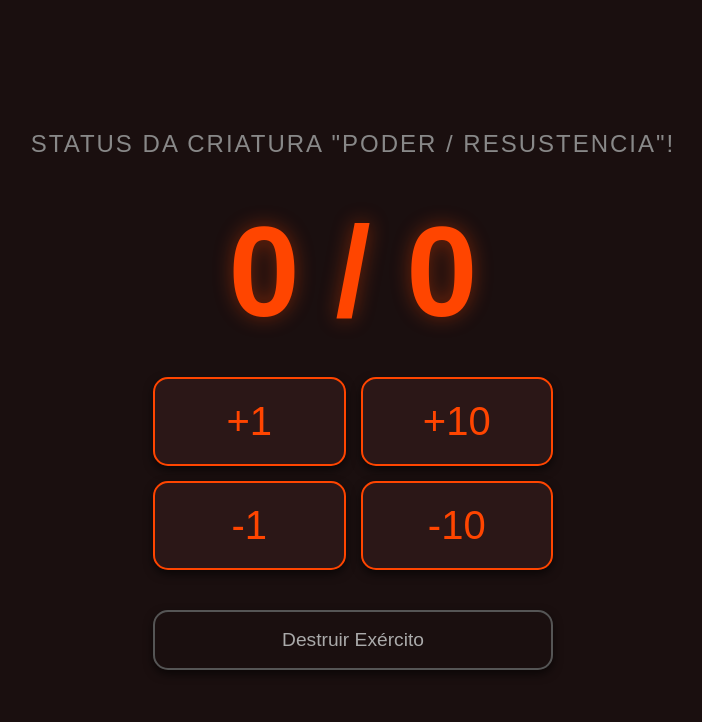
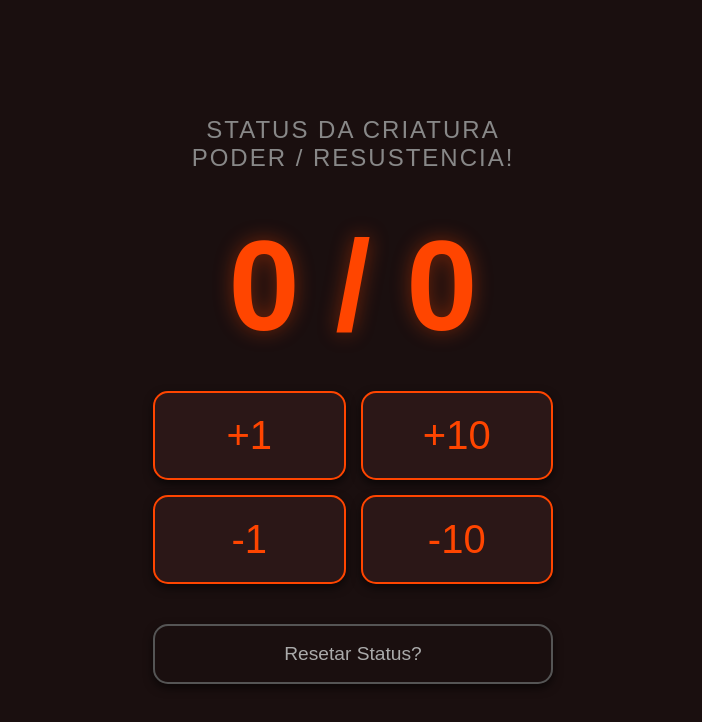
Before and after one commit to lucassneves/Supporte-para-Magic, a plain HTML site: page index.html in a window 1280 px wide. Shown: the whole page, without its empty margins (287-989 px from the left). Drawn offline with Linux system fonts and the light colour scheme.

Commit message:
Fix HTML encoding issues in index.html

```diff
--- a/index.html
+++ b/index.html
@@ -99,7 +99,7 @@
 </head>
 <body>
 
-    <div class="title">Status da Criatura "Poder / Resustencia"!</div>
+    <div class="title">Status da Criatura<br>Poder / Resustencia!</div>
 
     <div class="power-display" id="power">0 / 0</div>
 
@@ -111,7 +111,7 @@
     </div>
 
     <div class="reset-container">
-        <button class="reset-btn" onclick="resetStats()">Destruir Exército</button>
+        <button class="reset-btn" onclick="resetStats()">Resetar Status?</button>
     </div>
 
     <script>
@@ -144,7 +144,7 @@
                 oscillator.frequency.exponentialRampToValueAtTime(50, audioCtx.currentTime + 0.05);
 
                 // Configura o volume (começa em 30% e zera rápido)
-                gainNode.gain.setValueAtTime(0.3, audioCtx.currentTime);
+                gainNode.gain.setValueAtTime(1.0, audioCtx.currentTime);
                 gainNode.gain.exponentialRampToValueAtTime(0.01, audioCtx.currentTime + 0.05);
 
                 oscillator.connect(gainNode);
```
